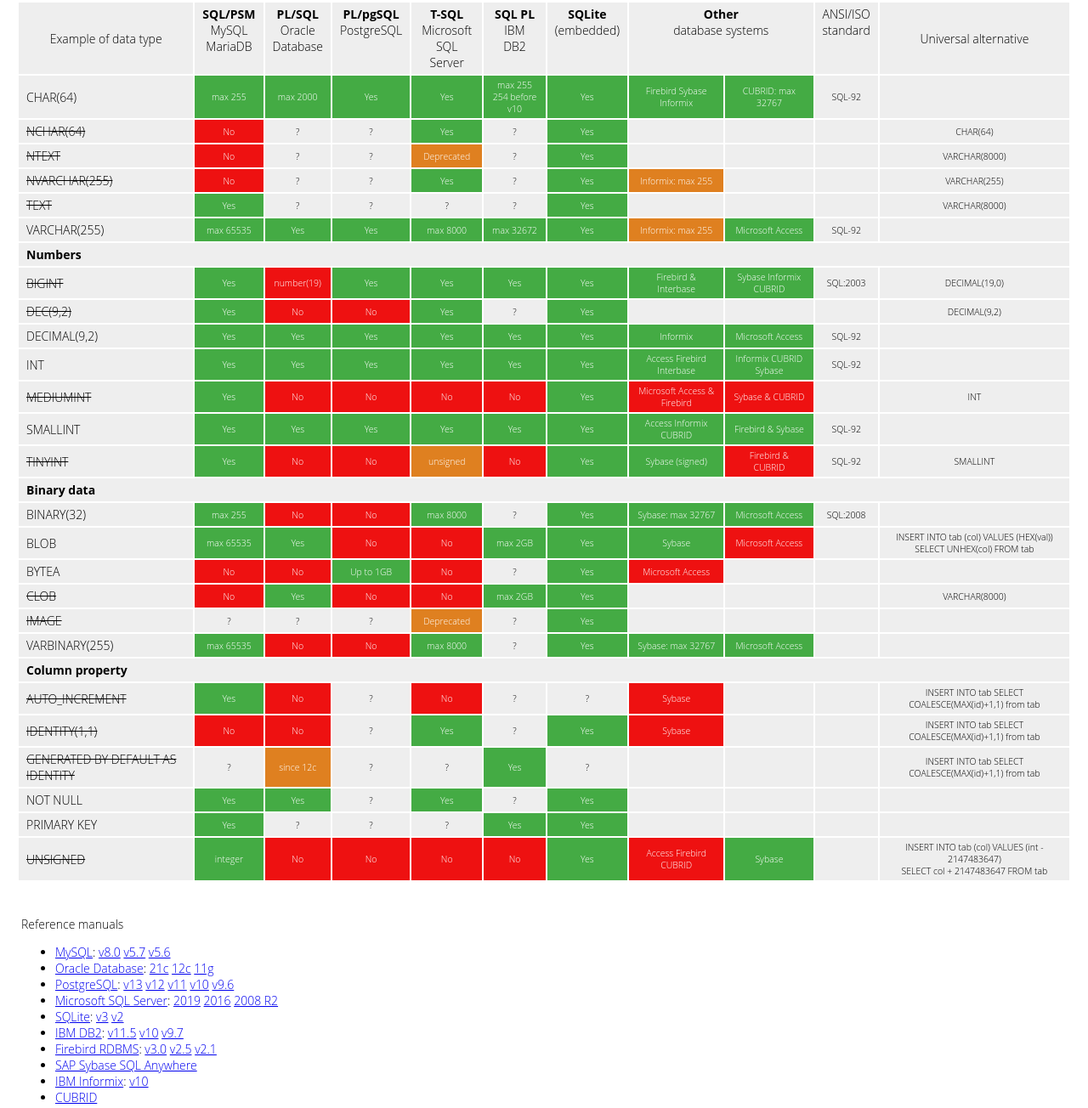
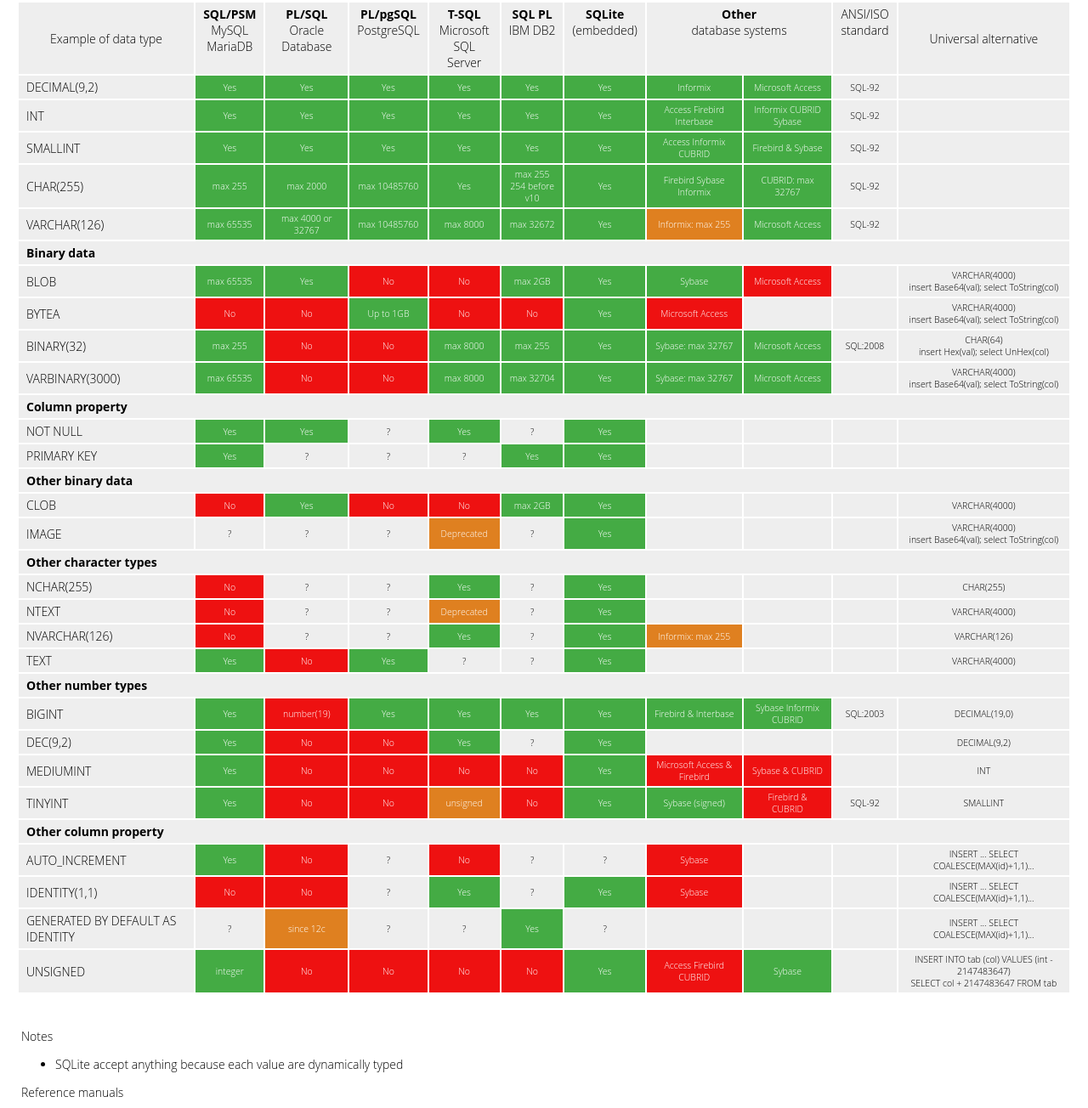
Before and after one commit to Nils85/nils85.github.io, a plain HTML site: page sql-compat-table/datatype.html in a window 1280 px wide. Shown: the part 137-1441 px from the top of the page at 85% size. Drawn offline with Linux system fonts and the light colour scheme.

Commit message:
add new syntax

```diff
--- a/sql-compat-table/datatype.html
+++ b/sql-compat-table/datatype.html
@@ -15,8 +15,7 @@
 		<div>
 			inspired by <a href="https://kangax.github.io/compat-table">ES compat table</a>
 			& created by <a href="https://github.com/nils85">Vince</a>
-			<a class="button" href="https://github.com/Nils85/nils85.github.io">Fork project</a>
-			<a class="button" href="https://github.com/Nils85/nils85.github.io/issues">Report mistake</a>
+			<a class="button" href="https://github.com/Nils85/nils85.github.io">Fork</a>
 		</div>
 	</header>
 	<main>
@@ -58,113 +57,6 @@
 				</tr>
 				-->
 				<tr>
-					<td>CHAR(64)</td>
-					<td title="MySQL" class="green">max 255</td>
-					<td title="Oracle" class="green">max 2000</td>
-					<td title="Postgres">Yes</td>
-					<td title="SQLserver">Yes</td>
-					<td title="IBM DB2" class="green">max 255<br>254 before v10</td>
-					<td title="SQLite 3">Yes</td>
-					<td title="others" class="green">Firebird Sybase Informix</td>
-					<td title="others" class="green">CUBRID: max 32767</td>
-					<td title="standard">SQL-92</td>
-					<td title="alternative"></td>
-				</tr>
-				<tr>
-					<td><s>NCHAR(64)</s></td>
-					<td title="MySQL">No</td>
-					<td title="Oracle">?</td>
-					<td title="Postgres">?</td>
-					<td title="SQLserver">Yes</td>
-					<td title="IBM DB2">?</td>
-					<td title="SQLite 3">Yes</td>
-					<td title="others" class=""></td>
-					<td title="others" class=""></td>
-					<td title="standard"></td>
-					<td title="alternative">CHAR(64)</td>
-				</tr>
-				<tr>
-					<td><s>NTEXT</s></td>
-					<td title="MySQL">No</td>
-					<td title="Oracle">?</td>
-					<td title="Postgres">?</td>
-					<td title="SQLserver">Deprecated</td>
-					<td title="IBM DB2">?</td>
-					<td title="SQLite 3">Yes</td>
-					<td title="others" class=""></td>
-					<td title="others" class=""></td>
-					<td title="standard"></td>
-					<td title="alternative">VARCHAR(8000)</td>
-				</tr>
-				<tr>
-					<td><s>NVARCHAR(255)</s></td>
-					<td title="MySQL">No</td>
-					<td title="Oracle">?</td>
-					<td title="Postgres">?</td>
-					<td title="SQLserver">Yes</td>
-					<td title="IBM DB2">?</td>
-					<td title="SQLite 3">Yes</td>
-					<td title="Informix v10" class="orange">Informix: max 255</td>
-					<td title="others" class=""></td>
-					<td title="standard"></td>
-					<td title="alternative">VARCHAR(255)</td>
-				</tr>
-				<tr>
-					<td><s>TEXT</s></td>
-					<td title="MySQL">Yes</td>
-					<td title="Oracle">?</td>
-					<td title="Postgres">?</td>
-					<td title="SQLserver">?</td>
-					<td title="IBM DB2">?</td>
-					<td title="SQLite 3">Yes</td>
-					<td title="others" class=""></td>
-					<td title="others" class=""></td>
-					<td title="standard"></td>
-					<td title="alternative">VARCHAR(8000)</td>
-				</tr>
-				<tr>
-					<td>VARCHAR(255)</td>
-					<td title="MySQL" class="green">max 65535</td>
-					<td title="Oracle">Yes</td>
-					<td title="Postgres">Yes</td>
-					<td title="SQLserver" class="green">max 8000</td>
-					<td title="IBM DB2" class="green">max 32672</td>
-					<td title="SQLite 3">Yes</td>
-					<td title="Informix v10" class="orange">Informix: max 255</td>
-					<td title="others" class="green">Microsoft Access</td>
-					<td title="standard">SQL-92</td>
-					<td title="alternative"></td>
-				</tr>
-				<tr>
-					<td colspan="11">Numbers</th>
-				</tr>
-				<tr>
-					<td><s>BIGINT</s></td>
-					<td title="MySQL">Yes</td>
-					<td title="Oracle" class="red">number(19)</td>
-					<td title="Postgres">Yes</td>
-					<td title="SQLserver">Yes</td>
-					<td title="IBM DB2">Yes</td>
-					<td title="SQLite 3">Yes</td>
-					<td title="others" class="green">Firebird & Interbase</td>
-					<td title="others" class="green">Sybase Informix CUBRID</td>
-					<td title="standard">SQL:2003</td>
-					<td title="alternative">DECIMAL(19,0)</td>
-				</tr>
-				<tr>
-					<td><s>DEC(9,2)</s></td>
-					<td title="MySQL">Yes</td>
-					<td title="Oracle">No</td>
-					<td title="Postgres">No</td>
-					<td title="SQLserver">Yes</td>
-					<td title="IBM DB2">?</td>
-					<td title="SQLite 3">Yes</td>
-					<td title="others" class=""></td>
-					<td title="others" class=""></td>
-					<td title="standard"></td>
-					<td title="alternative">DECIMAL(9,2)</td>
-				</tr>
-				<tr>
 					<td>DECIMAL(9,2)</td>
 					<td title="MySQL">Yes</td>
 					<td title="Oracle">Yes</td>
@@ -191,19 +83,6 @@
 					<td title="alternative"></td>
 				</tr>
 				<tr>
-					<td><s>MEDIUMINT</s></td>
-					<td title="MySQL">Yes</td>
-					<td title="Oracle">No</td>
-					<td title="Postgres">No</td>
-					<td title="SQLserver">No</td>
-					<td title="IBM DB2">No</td>
-					<td title="SQLite 3">Yes</td>
-					<td title="others" class="red">Microsoft Access & Firebird</td>
-					<td title="others" class="red">Sybase & CUBRID</td>
-					<td title="standard"></td>
-					<td title="alternative">INT</td>
-				</tr>
-				<tr>
 					<td>SMALLINT</td>
 					<td title="MySQL">Yes</td>
 					<td title="Oracle">Yes</td>
@@ -217,33 +96,33 @@
 					<td title="alternative"></td>
 				</tr>
 				<tr>
-					<td><s>TINYINT</s></td>
-					<td title="MySQL">Yes</td>
-					<td title="Oracle">No</td>
-					<td title="Postgres">No</td>
-					<td title="SQLserver" class="orange">unsigned</td>
-					<td title="IBM DB2">No</td>
+					<td>CHAR(255)</td>
+					<td title="MySQL" class="green">max 255</td>
+					<td title="Oracle" class="green">max 2000</td>
+					<td title="Postgres" class="green">max 10485760</td>
+					<td title="SQLserver">Yes</td>
+					<td title="IBM DB2" class="green">max 255<br>254 before v10</td>
 					<td title="SQLite 3">Yes</td>
-					<td title="others" class="green">Sybase (signed)</td>
-					<td title="others" class="red">Firebird & CUBRID</td>
+					<td title="others" class="green">Firebird Sybase Informix</td>
+					<td title="others" class="green">CUBRID: max 32767</td>
 					<td title="standard">SQL-92</td>
-					<td title="alternative">SMALLINT</td>
+					<td title="alternative"></td>
+				</tr>
+				<tr>
+					<td>VARCHAR(126)</td>
+					<td title="MySQL" class="green">max 65535</td>
+					<td title="Oracle" class="green">max 4000 or 32767</td>
+					<td title="Postgres" class="green">max 10485760</td>
+					<td title="SQLserver" class="green">max 8000</td>
+					<td title="IBM DB2" class="green">max 32672</td>
+					<td title="SQLite 3">Yes</td>
+					<td title="Informix v10" class="orange">Informix: max 255</td>
+					<td title="others" class="green">Microsoft Access</td>
+					<td title="standard">SQL-92</td>
+					<td title="alternative"></td>
 				</tr>
 				<tr>
 					<td colspan="11">Binary data</th>
-				</tr>
-				<tr>
-					<td>BINARY(32)</td>
-					<td title="MySQL" class="green">max 255</td>
-					<td title="Oracle">No</td>
-					<td title="Postgres">No</td>
-					<td title="SQLserver" class="green">max 8000</td>
-					<td title="IBM DB2">?</td>
-					<td title="SQLite 3">Yes</td>
-					<td title="others" class="green">Sybase: max 32767</td>
-					<td title="others" class="green">Microsoft Access</td>
-					<td title="standard">SQL:2008</td>
-					<td title="alternative"></td>
 				</tr>
 				<tr>
 					<td>BLOB</td>
@@ -256,7 +135,7 @@
 					<td title="others" class="green">Sybase</td>
 					<td title="others" class="red">Microsoft Access</td>
 					<td title="standard"></td>
-					<td title="alternative">INSERT INTO tab (col) VALUES (HEX(val))<br>SELECT UNHEX(col) FROM tab</td>
+					<td title="alternative">VARCHAR(4000)<br>insert Base64(val); select ToString(col)</td>
 				</tr>
 				<tr>
 					<td>BYTEA</td>
@@ -264,93 +143,41 @@
 					<td title="Oracle">No</td>
 					<td title="Postgres" class="green">Up to 1GB</td>
 					<td title="SQLserver">No</td>
-					<td title="IBM DB2">?</td>
+					<td title="IBM DB2">No</td>
 					<td title="SQLite 3">Yes</td>
 					<td title="others" class="red">Microsoft Access</td>
 					<td title="others" class=""></td>
 					<td title="standard"></td>
-					<td title="alternative"></td>
+					<td title="alternative">VARCHAR(4000)<br>insert Base64(val); select ToString(col)</td>
 				</tr>
 				<tr>
-					<td><s>CLOB</s>	</td>
-					<td title="MySQL">No</td>
-					<td title="Oracle">Yes</td>
+					<td>BINARY(32)</td>
+					<td title="MySQL" class="green">max 255</td>
+					<td title="Oracle">No</td>
 					<td title="Postgres">No</td>
-					<td title="SQLserver">No</td>
-					<td title="IBM DB2" class="green">max 2GB</td>
+					<td title="SQLserver" class="green">max 8000</td>
+					<td title="IBM DB2 v10" class="green">max 255</td>
 					<td title="SQLite 3">Yes</td>
-					<td title="others" class=""></td>
-					<td title="others" class=""></td>
-					<td title="standard"></td>
-					<td title="alternative">VARCHAR(8000)</td>
+					<td title="others" class="green">Sybase: max 32767</td>
+					<td title="others" class="green">Microsoft Access</td>
+					<td title="standard">SQL:2008</td>
+					<td title="alternative">CHAR(64)<br>insert Hex(val); select UnHex(col)</td>
 				</tr>
 				<tr>
-					<td><s>IMAGE</s></td>
-					<td title="MySQL">?</td>
-					<td title="Oracle">?</td>
-					<td title="Postgres">?</td>
-					<td title="SQLserver">Deprecated</td>
-					<td title="IBM DB2">?</td>
-					<td title="SQLite 3">Yes</td>
-					<td title="others" class=""></td>
-					<td title="others" class=""></td>
-					<td title="standard"></td>
-					<td title="alternative"></td>
-				</tr>
-				<tr>
-					<td>VARBINARY(255)</td>
+					<td>VARBINARY(3000)</td>
 					<td title="MySQL" class="green">max 65535</td>
 					<td title="Oracle">No</td>
 					<td title="Postgres">No</td>
 					<td title="SQLserver" class="green">max 8000</td>
-					<td title="IBM DB2">?</td>
+					<td title="IBM DB2 v10" class="green">max 32704</td>
 					<td title="SQLite 3">Yes</td>
 					<td title="others" class="green">Sybase: max 32767</td>
 					<td title="others" class="green">Microsoft Access</td>
 					<td title="standard"></td>
-					<td title="alternative"></td>
+					<td title="alternative">VARCHAR(4000)<br>insert Base64(val); select ToString(col)</td>
 				</tr>
 				<tr>
 					<td colspan="11">Column property</th>
-				</tr>
-				<tr>
-					<td><s>AUTO_INCREMENT</s></td>
-					<td title="MySQL">Yes</td>
-					<td title="Oracle">No</td>
-					<td title="Postgres">?</td>
-					<td title="SQLserver">No</td>
-					<td title="IBM DB2">?</td>
-					<td title="SQLite 3">?</td>
-					<td title="others" class="red">Sybase</td>
-					<td title="others" class=""></td>
-					<td title="standard"></td>
-					<td title="alternative">INSERT INTO tab SELECT COALESCE(MAX(id)+1,1) from tab</td>
-				</tr>
-				<tr>
-					<td><s>IDENTITY(1,1)</s></td>
-					<td title="MySQL">No</td>
-					<td title="Oracle">No</td>
-					<td title="Postgres">?</td>
-					<td title="SQLserver">Yes</td>
-					<td title="IBM DB2">?</td>
-					<td title="SQLite 3">Yes</td>
-					<td title="others" class="red">Sybase</td>
-					<td title="others" class=""></td>
-					<td title="standard"></td>
-					<td title="alternative">INSERT INTO tab SELECT COALESCE(MAX(id)+1,1) from tab</td>
-				</tr>
-				<tr>
-					<td><s>GENERATED BY DEFAULT AS IDENTITY</s></td>
-					<td title="MySQL">?</td>
-					<td title="Oracle v12.1" class="orange">since 12c</td>
-					<td title="Postgres">?</td>
-					<td title="SQLserver">?</td>
-					<td title="IBM DB2 v8.2">Yes</td>
-					<td title="SQLite 3">?</td>
-					<td title="others" class=""></td>
-					<td title="others" class=""></td>
-					<td title="standard"></td>
-					<td title="alternative">INSERT INTO tab SELECT COALESCE(MAX(id)+1,1) from tab</td>
 				</tr>
 				<tr>
 					<td>NOT NULL</td>
@@ -379,7 +206,188 @@
 					<td title="alternative"></td>
 				</tr>
 				<tr>
-					<td><s>UNSIGNED</s></td>
+					<td colspan="11">Other binary data</th>
+				</tr>
+				<tr>
+					<td>CLOB</td>
+					<td title="MySQL">No</td>
+					<td title="Oracle">Yes</td>
+					<td title="Postgres">No</td>
+					<td title="SQLserver">No</td>
+					<td title="IBM DB2" class="green">max 2GB</td>
+					<td title="SQLite 3">Yes</td>
+					<td title="others" class=""></td>
+					<td title="others" class=""></td>
+					<td title="standard"></td>
+					<td title="alternative">VARCHAR(4000)</td>
+				</tr>
+				<tr>
+					<td>IMAGE</td>
+					<td title="MySQL">?</td>
+					<td title="Oracle">?</td>
+					<td title="Postgres">?</td>
+					<td title="SQLserver">Deprecated</td>
+					<td title="IBM DB2">?</td>
+					<td title="SQLite 3">Yes</td>
+					<td title="others" class=""></td>
+					<td title="others" class=""></td>
+					<td title="standard"></td>
+					<td title="alternative">VARCHAR(4000)<br>insert Base64(val); select ToString(col)</td>
+				</tr>
+				<tr>
+					<td colspan="11">Other character types</th>
+				</tr>
+				<tr>
+					<td>NCHAR(255)</td>
+					<td title="MySQL">No</td>
+					<td title="Oracle">?</td>
+					<td title="Postgres">?</td>
+					<td title="SQLserver">Yes</td>
+					<td title="IBM DB2">?</td>
+					<td title="SQLite 3">Yes</td>
+					<td title="others" class=""></td>
+					<td title="others" class=""></td>
+					<td title="standard"></td>
+					<td title="alternative">CHAR(255)</td>
+				</tr>
+				<tr>
+					<td>NTEXT</td>
+					<td title="MySQL">No</td>
+					<td title="Oracle">?</td>
+					<td title="Postgres">?</td>
+					<td title="SQLserver">Deprecated</td>
+					<td title="IBM DB2">?</td>
+					<td title="SQLite 3">Yes</td>
+					<td title="others" class=""></td>
+					<td title="others" class=""></td>
+					<td title="standard"></td>
+					<td title="alternative">VARCHAR(4000)</td>
+				</tr>
+				<tr>
+					<td>NVARCHAR(126)</td>
+					<td title="MySQL">No</td>
+					<td title="Oracle">?</td>
+					<td title="Postgres">?</td>
+					<td title="SQLserver">Yes</td>
+					<td title="IBM DB2">?</td>
+					<td title="SQLite 3">Yes</td>
+					<td title="Informix v10" class="orange">Informix: max 255</td>
+					<td title="others" class=""></td>
+					<td title="standard"></td>
+					<td title="alternative">VARCHAR(126)</td>
+				</tr>
+				<tr>
+					<td>TEXT</td>
+					<td title="MySQL">Yes</td>
+					<td title="Oracle">No</td>
+					<td title="Postgres">Yes</td>
+					<td title="SQLserver">?</td>
+					<td title="IBM DB2">?</td>
+					<td title="SQLite 3">Yes</td>
+					<td title="others" class=""></td>
+					<td title="others" class=""></td>
+					<td title="standard"></td>
+					<td title="alternative">VARCHAR(4000)</td>
+				</tr>
+				<tr>
+					<td colspan="11">Other number types</th>
+				</tr>
+				<tr>
+					<td>BIGINT</td>
+					<td title="MySQL">Yes</td>
+					<td title="Oracle" class="red">number(19)</td>
+					<td title="Postgres">Yes</td>
+					<td title="SQLserver">Yes</td>
+					<td title="IBM DB2">Yes</td>
+					<td title="SQLite 3">Yes</td>
+					<td title="others" class="green">Firebird & Interbase</td>
+					<td title="others" class="green">Sybase Informix CUBRID</td>
+					<td title="standard">SQL:2003</td>
+					<td title="alternative">DECIMAL(19,0)</td>
+				</tr>
+				<tr>
+					<td>DEC(9,2)</td>
+					<td title="MySQL">Yes</td>
+					<td title="Oracle">No</td>
+					<td title="Postgres">No</td>
+					<td title="SQLserver">Yes</td>
+					<td title="IBM DB2">?</td>
+					<td title="SQLite 3">Yes</td>
+					<td title="others" class=""></td>
+					<td title="others" class=""></td>
+					<td title="standard"></td>
+					<td title="alternative">DECIMAL(9,2)</td>
+				</tr>
+				<tr>
+					<td>MEDIUMINT</td>
+					<td title="MySQL">Yes</td>
+					<td title="Oracle">No</td>
+					<td title="Postgres">No</td>
+					<td title="SQLserver">No</td>
+					<td title="IBM DB2">No</td>
+					<td title="SQLite 3">Yes</td>
+					<td title="others" class="red">Microsoft Access & Firebird</td>
+					<td title="others" class="red">Sybase & CUBRID</td>
+					<td title="standard"></td>
+					<td title="alternative">INT</td>
+				</tr>
+				<tr>
+					<td>TINYINT</td>
+					<td title="MySQL">Yes</td>
+					<td title="Oracle">No</td>
+					<td title="Postgres">No</td>
+					<td title="SQLserver" class="orange">unsigned</td>
+					<td title="IBM DB2">No</td>
+					<td title="SQLite 3">Yes</td>
+					<td title="others" class="green">Sybase (signed)</td>
+					<td title="others" class="red">Firebird & CUBRID</td>
+					<td title="standard">SQL-92</td>
+					<td title="alternative">SMALLINT</td>
+				</tr>
+				<tr>
+					<td colspan="11">Other column property</th>
+				</tr>
+				<tr>
+					<td>AUTO_INCREMENT</td>
+					<td title="MySQL">Yes</td>
+					<td title="Oracle">No</td>
+					<td title="Postgres">?</td>
+					<td title="SQLserver">No</td>
+					<td title="IBM DB2">?</td>
+					<td title="SQLite 3">?</td>
+					<td title="others" class="red">Sybase</td>
+					<td title="others" class=""></td>
+					<td title="standard"></td>
+					<td title="alternative">INSERT ... SELECT COALESCE(MAX(id)+1,1)...</td>
+				</tr>
+				<tr>
+					<td>IDENTITY(1,1)</td>
+					<td title="MySQL">No</td>
+					<td title="Oracle">No</td>
+					<td title="Postgres">?</td>
+					<td title="SQLserver">Yes</td>
+					<td title="IBM DB2">?</td>
+					<td title="SQLite 3">Yes</td>
+					<td title="others" class="red">Sybase</td>
+					<td title="others" class=""></td>
+					<td title="standard"></td>
+					<td title="alternative">INSERT ... SELECT COALESCE(MAX(id)+1,1)...</td>
+				</tr>
+				<tr>
+					<td>GENERATED BY DEFAULT AS IDENTITY</td>
+					<td title="MySQL">?</td>
+					<td title="Oracle v12.1" class="orange">since 12c</td>
+					<td title="Postgres">?</td>
+					<td title="SQLserver">?</td>
+					<td title="IBM DB2 v8.2">Yes</td>
+					<td title="SQLite 3">?</td>
+					<td title="others" class=""></td>
+					<td title="others" class=""></td>
+					<td title="standard"></td>
+					<td title="alternative">INSERT ... SELECT COALESCE(MAX(id)+1,1)...</td>
+				</tr>
+				<tr>
+					<td>UNSIGNED</td>
 					<td title="MySQL" class="green">integer</td>
 					<td title="Oracle">No</td>
 					<td title="Postgres">No</td>
@@ -409,6 +417,10 @@
 			</tbody>
 		</table>
 		<div>
+			Notes
+			<ul>
+				<li>SQLite accept anything because each value are dynamically typed</li>
+			</ul>
 			Reference manuals
 			<ul>
 				<li>
```
Also changed, not shown: sql-compat-table/function.html (+56 -54 lines), sql-compat-table/index.html (+108 -2 lines).
